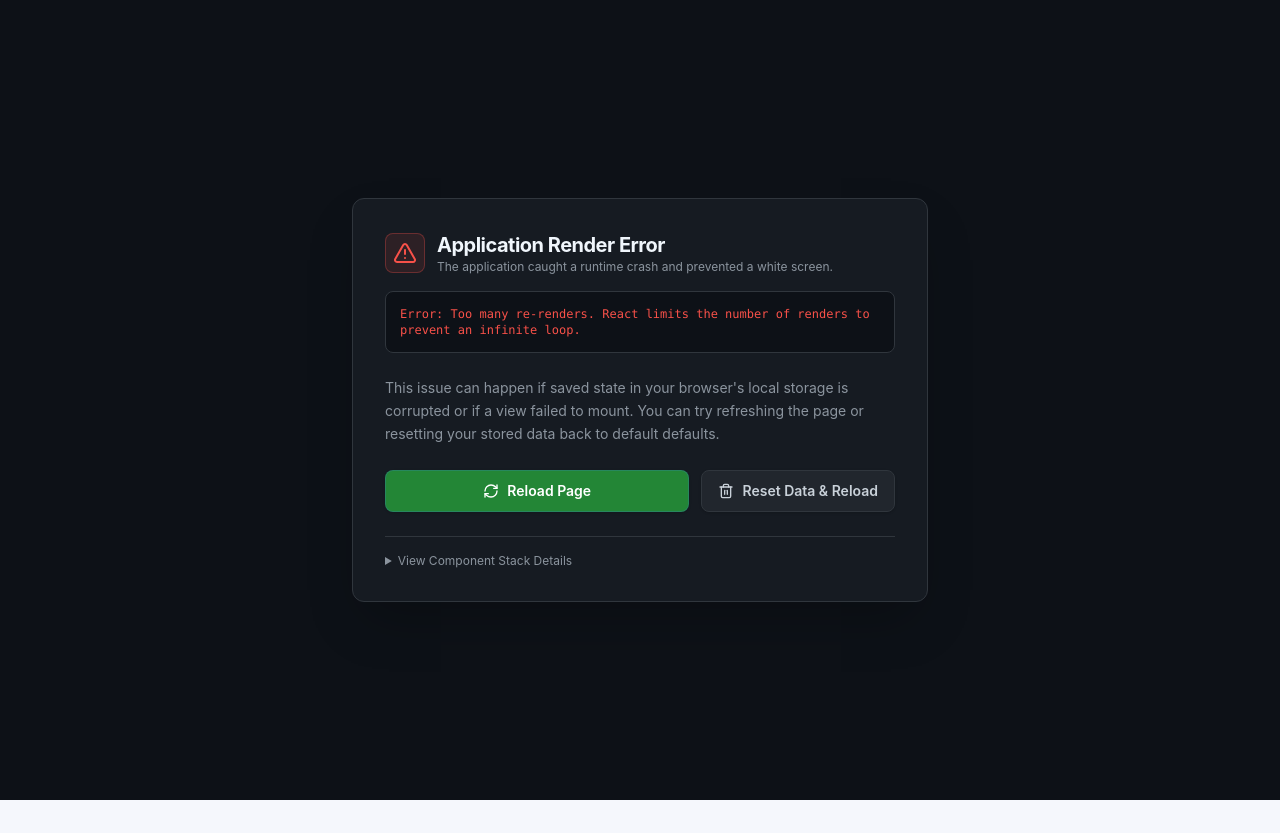
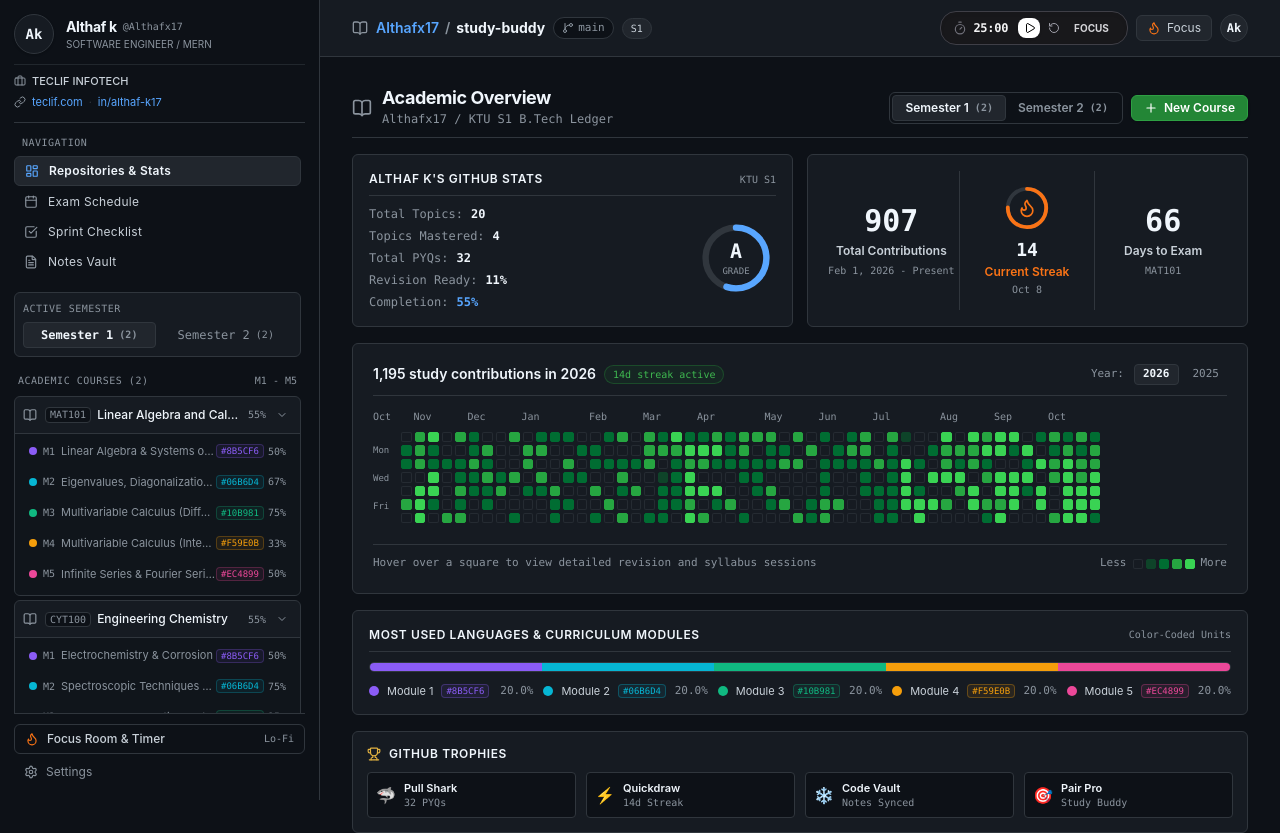
Before and after one commit to Althafx17/SUDY-BUDY, a React (Vite) app: page / in a window 1280 px wide. Shown: the top 833 px of the page. Before the commit the page ends 800 px from the top, so only its background shows below. Built offline with nearby package versions, Linux system fonts and the light colour scheme.

Commit message:
fix(navbar): resolve infinite re-render loop in PomodoroTimer component

```diff
--- a/src/components/PomodoroTimer.jsx
+++ b/src/components/PomodoroTimer.jsx
@@ -55,6 +55,7 @@ export default function PomodoroTimer() {
 
       <div className="flex items-center gap-1 ml-0.5">
         <button
+          type="button"
           onClick={toggleRun}
           className={`p-1 rounded-lg text-xs transition-colors ${
             isRunning
@@ -62,22 +63,27 @@ export default function PomodoroTimer() {
               : 'bg-white text-black hover:bg-zinc-200 shadow-sm'
           }`}
           title={isRunning ? 'Pause Timer' : 'Start Focus Timer'}
+          aria-label={isRunning ? 'Pause Timer' : 'Start Focus Timer'}
         >
           {isRunning ? <Pause className="w-3 h-3" /> : <Play className="w-3 h-3 ml-0.5" />}
         </button>
 
         <button
+          type="button"
           onClick={resetTimer}
           className="p-1 rounded-lg text-zinc-400 hover:text-white hover:bg-zinc-800 text-xs transition-colors"
           title="Reset Timer"
+          aria-label="Reset Timer"
         >
           <RotateCcw className="w-3 h-3" />
         </button>
 
         <button
-          onClick={switchMode(mode === 'focus' ? 'break' : 'focus')}
+          type="button"
+          onClick={() => switchMode(mode === 'focus' ? 'break' : 'focus')}
           className="text-[10px] uppercase font-bold px-1.5 py-0.5 rounded text-zinc-300 hover:bg-zinc-800 hover:text-white transition-colors"
           title="Switch Focus/Break"
+          aria-label="Switch between Focus and Break modes"
         >
           {mode === 'focus' ? 'Focus' : 'Break'}
         </button>
```
